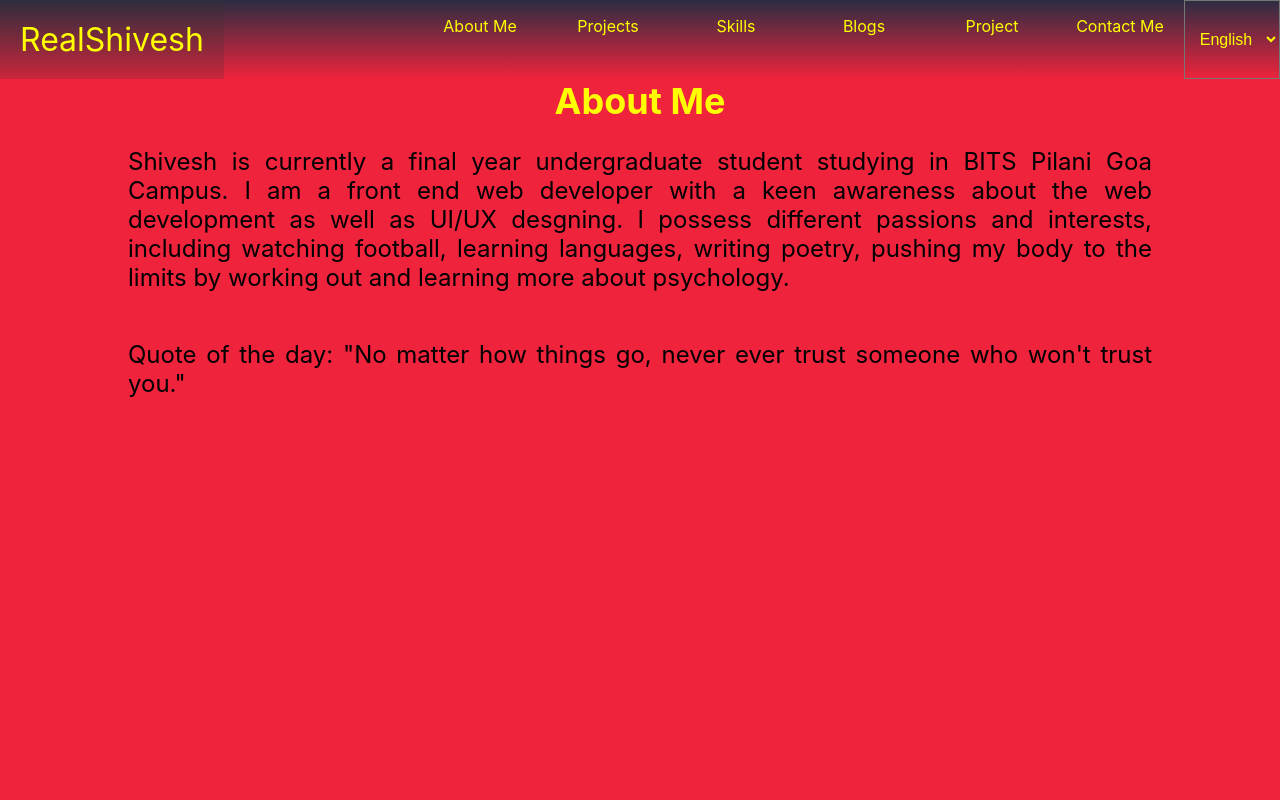
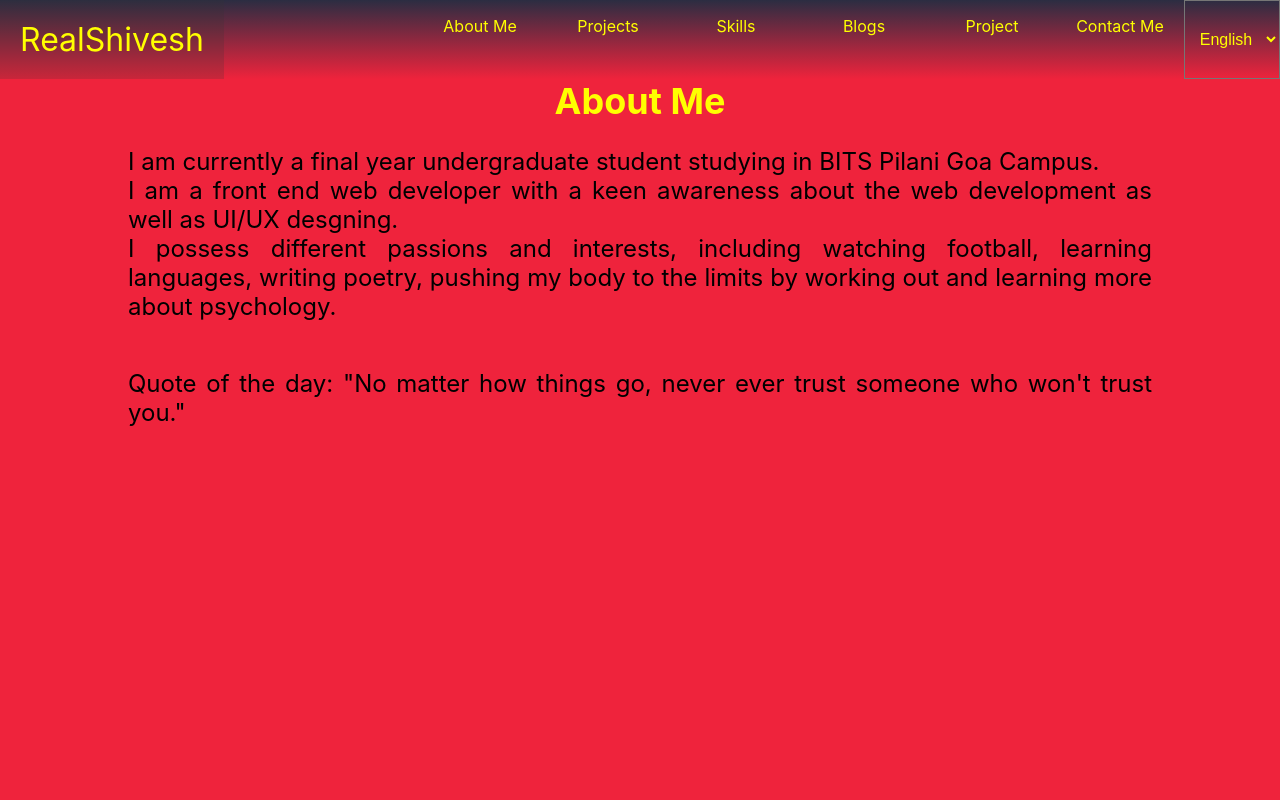
Before and after one commit to RealShivesh/portfolio, a React (Create React App) app: page / in a window 1280 px wide. Shown: the top 800 px of the page. Built offline with nearby package versions, Linux system fonts and the light colour scheme.

Commit message:
updates my about section

```diff
--- a/src/components/About.jsx
+++ b/src/components/About.jsx
@@ -7,10 +7,11 @@ export const About = () => {
         <Section>
           <Heading>About Me</Heading>
           <Paragraph>
-            Shivesh is currently a final year undergraduate student studying in
-            BITS Pilani Goa Campus. I am a front end web developer with a keen
-            awareness about the web development as well as UI/UX desgning. I
-            possess different passions and interests, including watching
+            I am currently a final year undergraduate student studying in BITS
+            Pilani Goa Campus. <br />
+            I am a front end web developer with a keen awareness about the web
+            development as well as UI/UX desgning.
+            <br />I possess different passions and interests, including watching
             football, learning languages, writing poetry, pushing my body to the
             limits by working out and learning more about psychology.
           </Paragraph>
```
